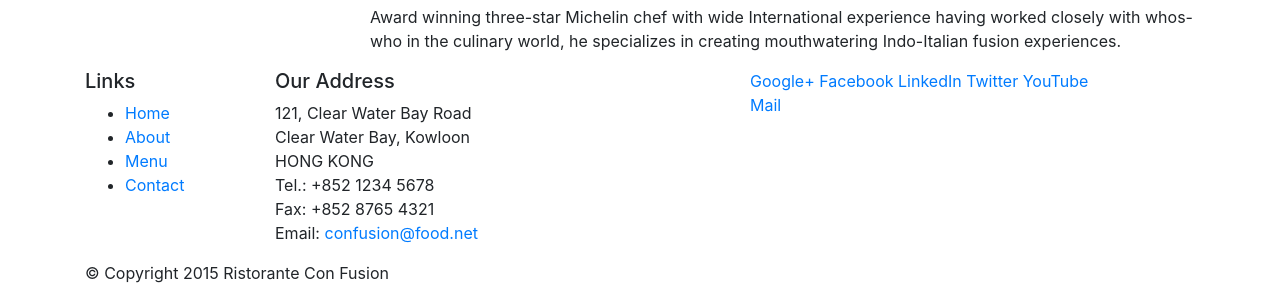
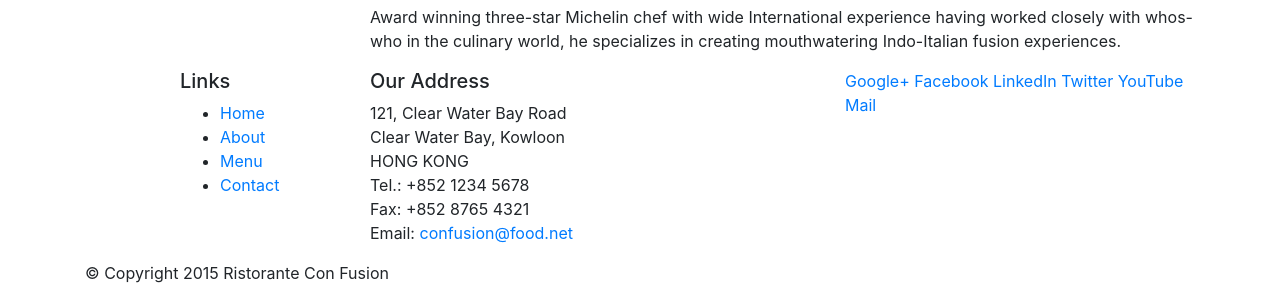
Before and after one commit to rfilaxwy/Bootstrap4-testing, a website: page index.html in a window 1280 px wide. Shown: the part 579-880 px from the top of the page. Drawn offline with nearby package versions, Linux system fonts and the light colour scheme.

Commit message:
Boostrap4 grid pt.1

```diff
--- a/index.html
+++ b/index.html
@@ -64,7 +64,7 @@
     <footer>
         <div class="container">
             <div class ="row">
-                <div class="col-5 col-sm-2">
+                <div class="col-5 offset-1 col-sm-2">
                     <h5>Links</h5>
                     <ul>
                         <li><a href="#">Home</a></li>
```
